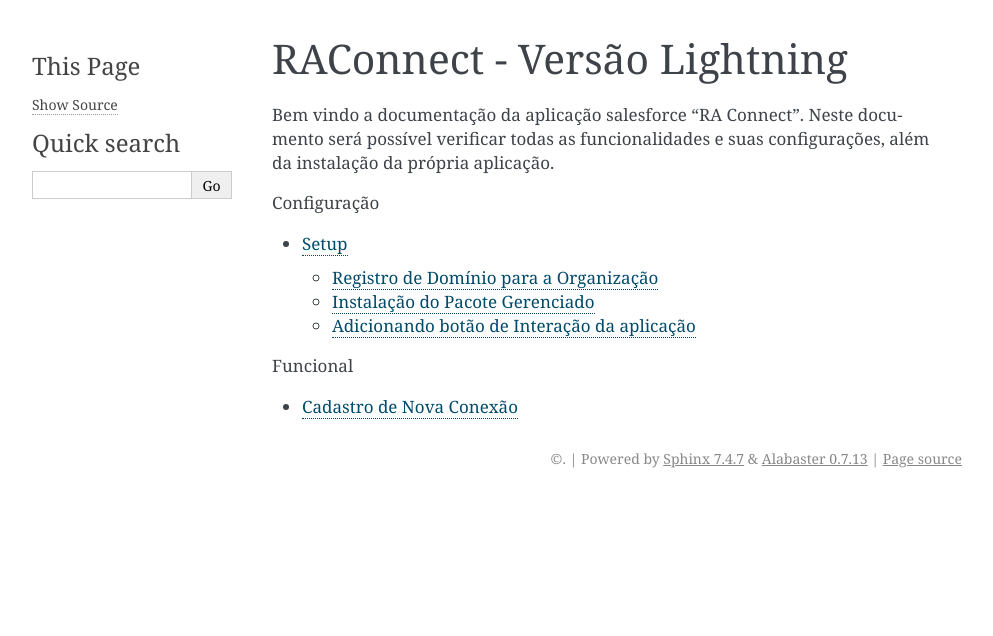
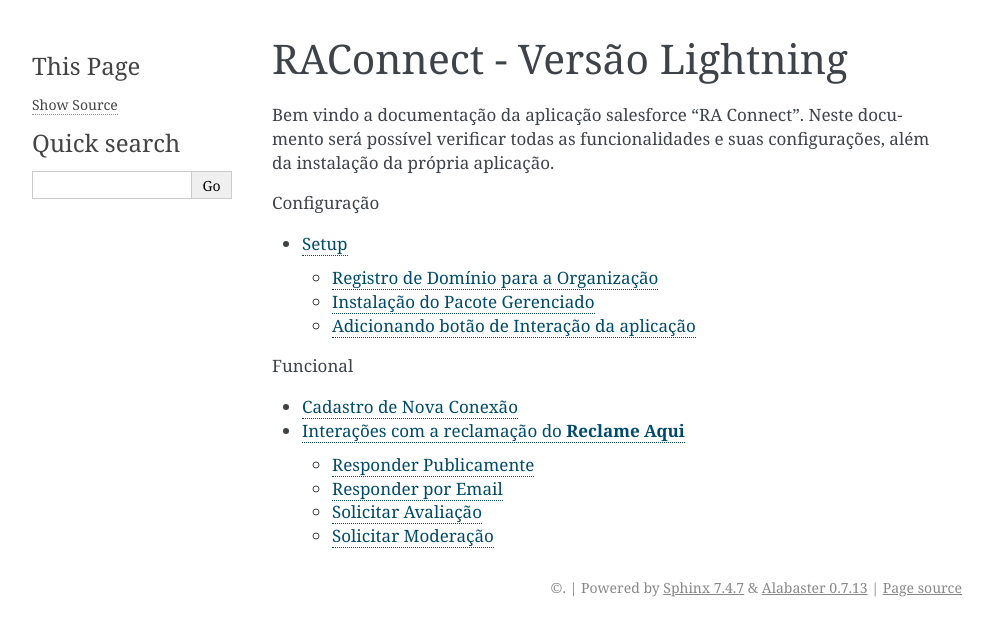
Before and after one commit to Inpulso-Tecnologia/RAConnectDOCFull, a Sphinx documentation site: the page built from docs/index.rst, in a window 1280 px wide. Shown: the top 636 px of the page, without its empty margins (148-1141 px from the left). Built offline with Sphinx 7.4.7, drawn with Linux system fonts in a browser that asks for light colours; some of the changed lines change nothing that is shown.

Commit message:
Interação com a Reclamação version 0.1

```diff
--- /dev/null
+++ b/docs/Funcional/interacao_reclamacao.rst
@@ -0,0 +1,89 @@
+
+#################
+Interações com a reclamação do **Reclame Aqui**
+#################
+
+Nessa seção será demosntrado as possíveis interações com as reclamações da **Reclame Aqui**.
+Para interagir com alguma reclamação, será necessário ir no caso relacionado com a reclamação em questão e clicar em expandir os botões de ação, aprecendo a opção **Interagir à Reclamação** como na figura a seguir.
+
+.. figure:: img/interagirReclamacao.png
+    :width: 500px
+    :alt: Solidity logo
+    :align: center
+
+    Botão Interagir à Reclamação
+
+.. Hint:: Só é possível interagir à casos criados através da nossa aplicação, caso seja um caso não vinculado com nossa aplicação ou que tenha perdindo o vinculo com a **Reclame Aqui** aparecerá uma mensagem de erro.
+
+
+Responder Publicamente
+-----------------------
+
+Envia uma mensagem pública ao consumidor.
+
+.. figure:: img/mensagemPublica.png
+    :width: 500px
+    :alt: Solidity logo
+    :align: center
+
+    Enviando mensagem publicamente.
+
+Definições dos campos:
+
+Descrição: será a mensagem enviada para o consumidor.
+
+Responder por Email
+-----------------------
+
+Envia uma mensagem privada via e-mail ao consumidor.
+
+.. figure:: img/mensagemPrivada.png
+    :width: 500px
+    :alt: Solidity logo
+    :align: center
+
+    Enviando mensagem privada por e-mail.
+
+Definições dos campos:
+
+E-mail: será o endereço de e-mail do consumidor que receberá a mensagem.
+
+Descrição: será a mensagem enviada para o consumidor.
+
+Solicitar Avaliação
+-----------------------
+
+Solicita ao consumidor que avalie a reclamação, o pedido será enviado por e-mail de registro do consumidor.
+Para solicitar a avaliação terá que cumprir as seguintes condições:
+	- A última interação pública deve ser da empresa.
+	- A última interação pública exigida há menos de 3 dias.
+	- A reclamação não deve estar avaliada.
+
+.. figure:: img/solicitarAvalicao.png
+    :width: 500px
+    :alt: Solidity logo
+    :align: center
+
+    Solicitando uma avaliação da reclamação em questão.
+
+Definições dos campos:
+
+Descrição: será a mensagem enviada para o consumidor.
+
+Solicitar Moderação
+-----------------------
+
+Solicita uma revisão da reclamação para a equipe de qualidade da **Reclame Aqui**.
+
+.. figure:: img/solicitarReclamacao.png
+    :width: 500px
+    :alt: Solidity logo
+    :align: center
+
+    Solicitando uma moderação da reclamação em questão.
+
+Definições dos campos:
+
+Motivo: motivo para a revisão da reclamação.
+
+Descrição: será a mensagem enviada para a equipe de qualidade da **Reclame Aqui**.
--- a/docs/index.rst
+++ b/docs/index.rst
@@ -24,6 +24,7 @@
     :caption: Funcional
 
     Funcional/cadastro_conexao
+    Funcional/interacao_reclamacao
 
 
 .. .. _versão classic : https://falae.readthedocs.io/pt_BR/latest/classic_index.html
```
Also changed, not shown: docs/Funcional/img/mensagemPrivada.png (added), docs/Funcional/img/mensagemPublica.png (added), docs/Funcional/img/solicitarAvaliacao.png (added), docs/Funcional/img/solicitarModeracao.png (added), 4 other files.
